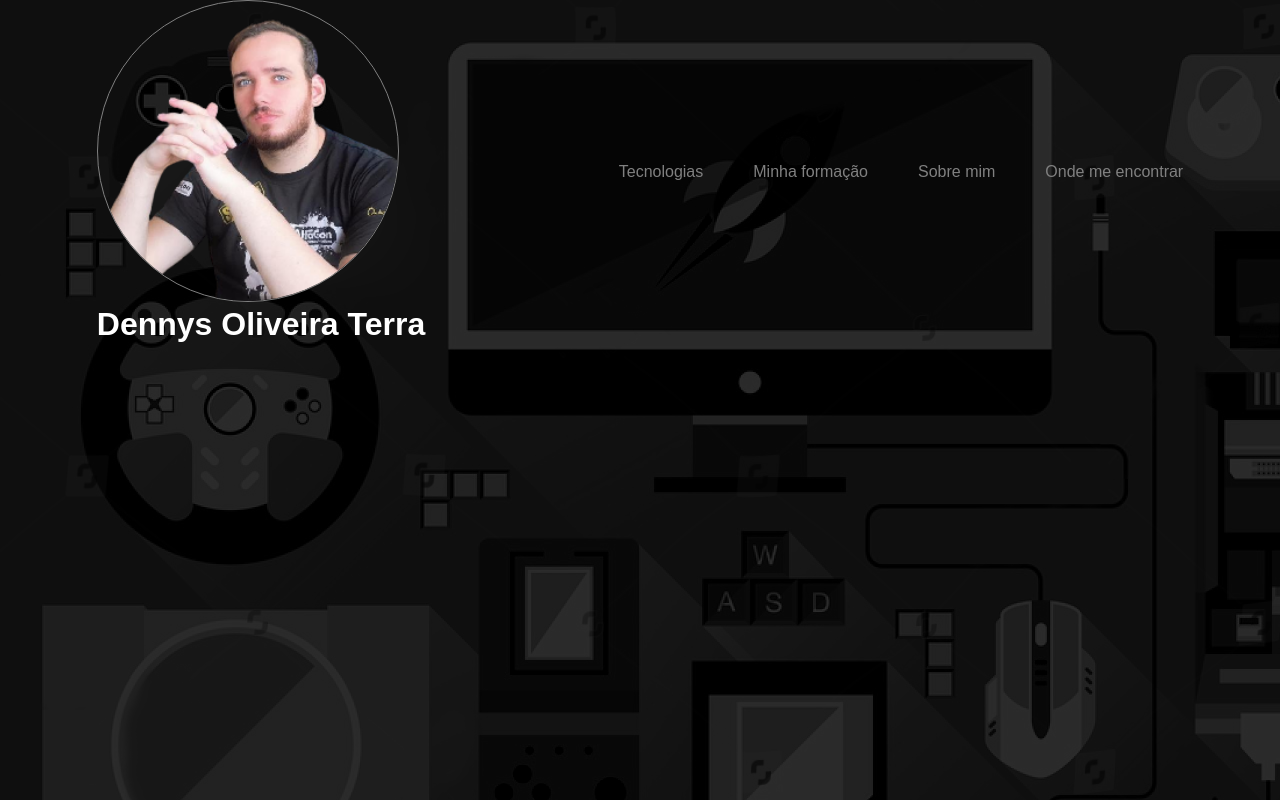
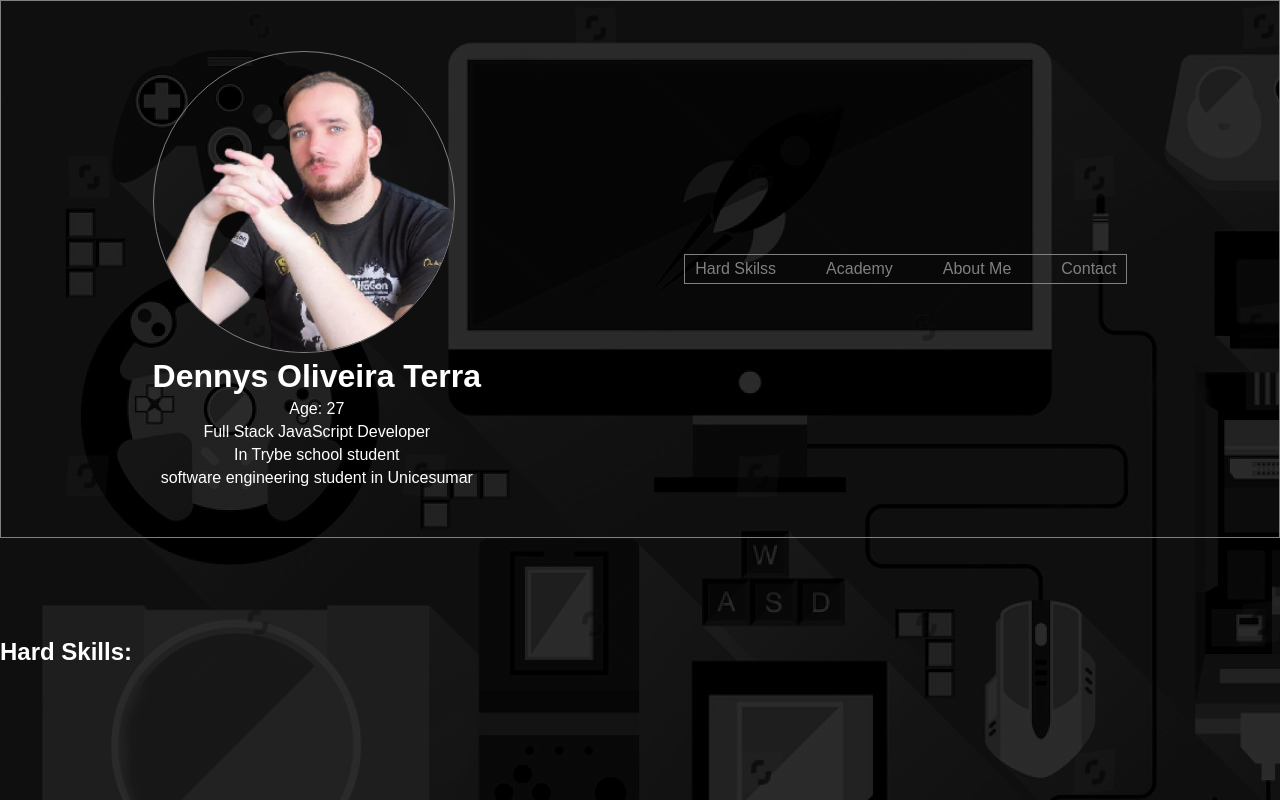
Before and after one commit to dennys-terra/portfolio-dennys, a plain HTML site: page index.html in a window 1280 px wide. Drawn offline with Linux system fonts and the light colour scheme.

Commit message:
acrescentando bordas e descrições

```diff
--- a/index.html
+++ b/index.html
@@ -12,21 +12,25 @@
 <body>
     <header>
         <div class="container-header">
-            <div class="photo-perfil">
+            <div class="perfil">
                 <img src="./img/photo-removebg-preview (7).png" alt="">
                 <h1>Dennys Oliveira Terra</h1>
+                <span>Age: 27</span>
+               <span>Full Stack JavaScript Developer</span>
+               <span>In Trybe school student</span>
+               <span>software engineering student in Unicesumar </span>
             </div>
             <ul>
-                <li><a href="">Tecnologias</a></li>
-                <li><a href="">Minha formação</a></li>
-                <li><a href="">Sobre mim</a></li>
-                <li><a href="">Onde me encontrar</a></li>
+                <li><a href="">Hard Skilss</a></li>
+                <li><a href="">Academy</a></li>
+                <li><a href="">About Me</a></li>
+                <li><a href="">Contact</a></li>
             </ul>
         </div>
     </header>
     <main>
-        <section>
-
+        <section class="hard">
+            <h2>Hard Skills:</h2>
         </section>
 
 
--- a/style/style.css
+++ b/style/style.css
@@ -1,17 +1,21 @@
 * {
     margin: 0;
     padding: 0;
-    font-family: Arial, Helvetica, sans-serif;
+
 }
 
 body {
     background-image: url("/img/FUNDO-SITE.png");
+    color: white;
+    font-family: Arial, Helvetica, sans-serif;
 }
 
 .container-header {
     display: flex;
     justify-content: space-around;
     align-items: center;
+    border: 1px solid grey;
+    padding: 50px;
 }
 
 .container-header img {
@@ -24,6 +28,8 @@ body {
     display: flex;
     gap: 50px;
     list-style: none;
+    border: 1px solid grey;
+    padding: 5px 10px;
 }
 
 .container-header a {
@@ -43,6 +49,19 @@ body {
 }
 
 
-h1 {
+h1,h2 {
     color: white;
 }
+
+.perfil {
+    display: flex;
+    flex-direction: column;
+    text-align: center;
+    gap: 5px;
+}
+
+
+
+.hard {
+    margin-top: 100px;
+}
```
